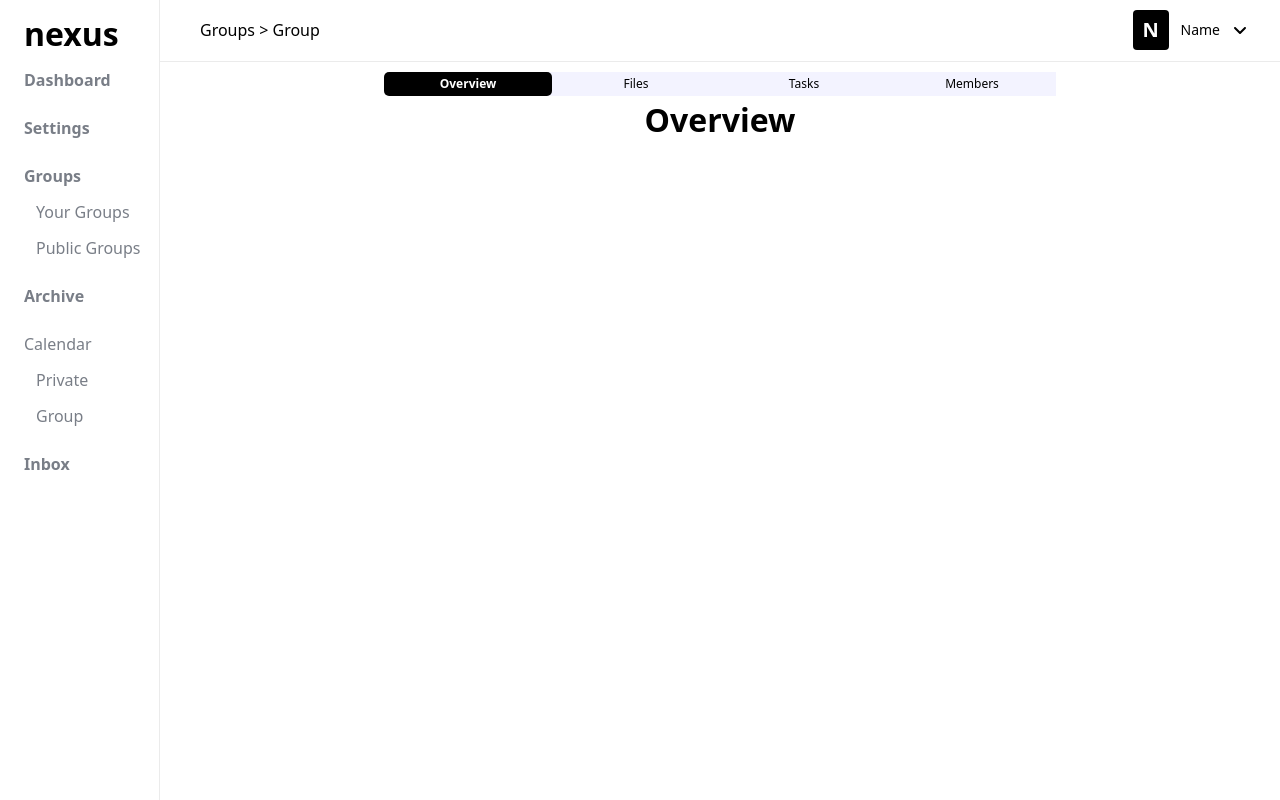
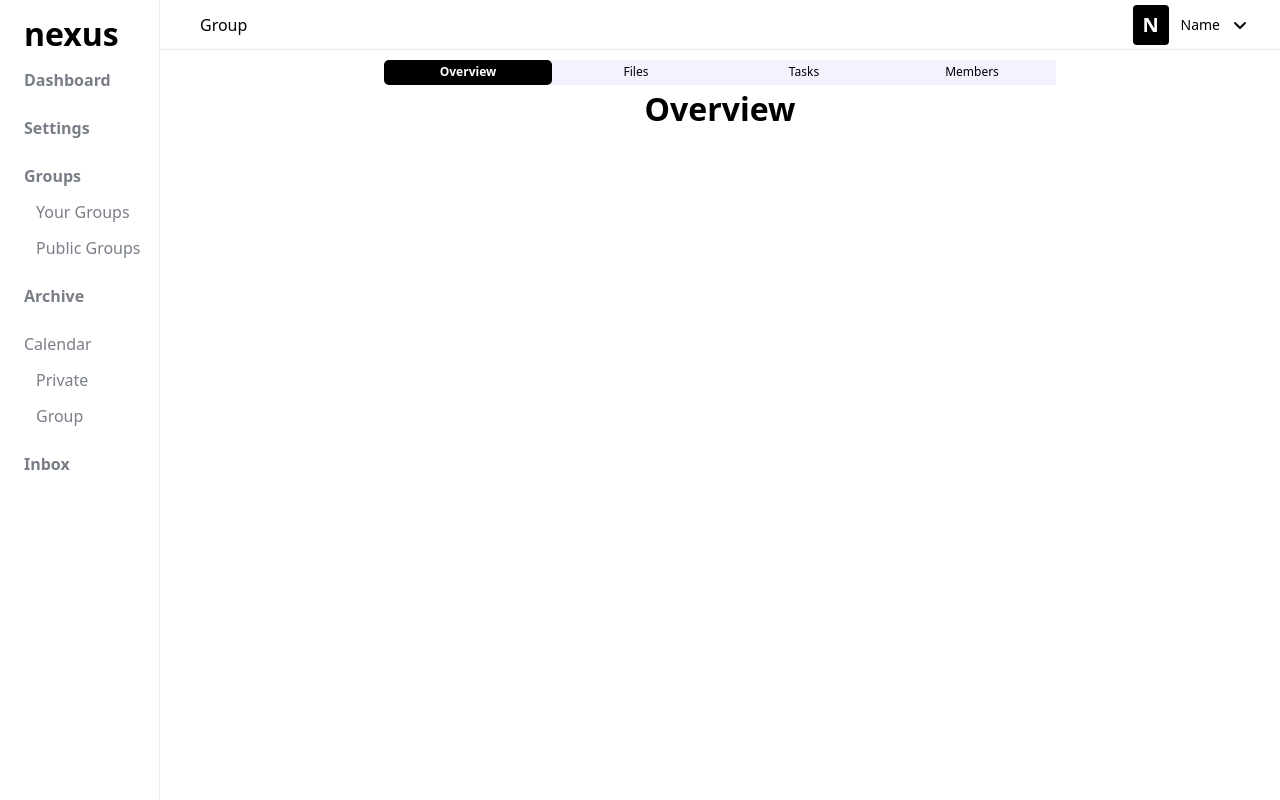
Before and after one commit to mebz2/nexus, a React (Vite) app in the folder client/: page /group in a window 1280 px wide. Built offline with nearby package versions, Linux system fonts and the light colour scheme.

Commit message:
Bread crumbs working.

```diff
--- /dev/null
+++ b/client/src/components/Breadcrumbs.tsx
@@ -0,0 +1,13 @@
+import { FaAngleRight } from "react-icons/fa6";
+type BreadcrumbsProps = {
+	path: string;
+};
+const Breadcrumbs = ({ path }: BreadcrumbsProps) => {
+	const arr: string[] = path.split(",");
+	return (
+		<div>
+			<p className="flex items-center text-lg font-semibold border h-full"></p>
+		</div>
+	);
+};
+export default Breadcrumbs;
--- a/client/src/components/Layout/Layout.tsx
+++ b/client/src/components/Layout/Layout.tsx
@@ -3,18 +3,17 @@ import { Activity, type ReactNode } from "react";
 import Sidebar from "./Sidebar";
 
 type LayoutProps = {
-	path: string;
 	children: ReactNode;
 };
 
-function Layout({ children, path }: LayoutProps) {
+function Layout({ children }: LayoutProps) {
 	return (
 		<div className="grid grid-cols-[1fr_7fr] bg-white h-screen">
 			<Activity mode="visible">
 				<Sidebar />
 			</Activity>
-			<div className="grid grid-rows-[1fr_7fr] md:grid-rows-[1fr_12fr] h-screen">
-				<Navbar path={path} />
+			<div className="grid grid-rows-[1fr_7fr] md:grid-rows-[1fr_15fr] h-screen">
+				<Navbar />
 				<div className="h-full w-full ">{children}</div>
 			</div>
 		</div>
--- a/client/src/components/Layout/Navbar.tsx
+++ b/client/src/components/Layout/Navbar.tsx
@@ -1,7 +1,10 @@
-import { Link } from "react-router-dom";
+import { Link, useLocation } from "react-router-dom";
 import { FaAngleDown } from "react-icons/fa6";
 
-const Navbar = ({ path }: { path: string }) => {
+const Navbar = () => {
+	const location = useLocation();
+	const path = location.pathname.replace("/", "");
+
 	return (
 		<div
 			className="
@@ -11,7 +14,7 @@ const Navbar = ({ path }: { path: string }) => {
 		>
 			{/*bread crumbs*/}
 			<div>
-				<p className="">{path}</p>
+				<p>{path.charAt(0).toUpperCase() + path.slice(1)}</p>
 			</div>
 
 			{/*user name and dropdown*/}
--- a/client/src/components/index.ts
+++ b/client/src/components/index.ts
@@ -1,4 +1,5 @@
 export { default as Button } from "./Button";
+export { default as BreadCrumbs } from "./Breadcrumbs";
 export { default as FormHeader } from "./FormHeader";
 export { default as Textfield } from "./Textfield";
 export { default as SearchBar } from "./SearchBar";
--- a/client/src/pages/Archive/Archive.tsx
+++ b/client/src/pages/Archive/Archive.tsx
@@ -2,7 +2,7 @@ import { Layout } from "../../components";
 
 function Archive() {
 	return (
-		<Layout path="Archive">
+		<Layout>
 			<h1>Archive</h1>
 		</Layout>
 	);
--- a/client/src/pages/Calendar/Calendar.tsx
+++ b/client/src/pages/Calendar/Calendar.tsx
@@ -2,7 +2,7 @@ import { Layout } from "../../components";
 
 function Calendar() {
 	return (
-		<Layout path="Calendar">
+		<Layout>
 			<h1>Calendar</h1>
 		</Layout>
 	);
--- a/client/src/pages/Dashboard/Dashboard.tsx
+++ b/client/src/pages/Dashboard/Dashboard.tsx
@@ -7,7 +7,7 @@ import { BiSolidArchiveIn } from "react-icons/bi";
 
 export default function Dashboard() {
 	return (
-		<Layout path="Home">
+		<Layout>
 			{/*content*/}
 			<div className="flex flex-col items-start p-20 md:items-center h-full ">
 				{/*welcome back message*/}
--- a/client/src/pages/Group/Group.tsx
+++ b/client/src/pages/Group/Group.tsx
@@ -5,7 +5,7 @@ import { Layout, GroupButton } from "../../components";
 export default function Group() {
 	const [active, setActive] = useState<string>("Overview");
 	return (
-		<Layout path="Groups > Group">
+		<Layout>
 			{/*content*/}
 			<div className="flex h-full flex-col items-center">
 				{/*navbar*/}
--- a/client/src/pages/Groups/Groups.tsx
+++ b/client/src/pages/Groups/Groups.tsx
@@ -3,7 +3,7 @@ import { MockGroups } from "../../mocks/";
 
 function Groups() {
 	return (
-		<Layout path="Groups">
+		<Layout>
 			<div className="flex flex-col items-center gap-2.5 h-full  ">
 				<SearchBar />
 				<div
--- a/client/src/pages/Inbox/Inbox.tsx
+++ b/client/src/pages/Inbox/Inbox.tsx
@@ -2,7 +2,7 @@ import { Layout } from "../../components";
 
 function Inbox() {
 	return (
-		<Layout path="Inbox">
+		<Layout>
 			<h1>Inbox</h1>
 		</Layout>
 	);
--- a/client/src/pages/Settings/Settings.tsx
+++ b/client/src/pages/Settings/Settings.tsx
@@ -2,7 +2,7 @@ import { Layout } from "../../components";
 
 function Settings() {
 	return (
-		<Layout path="Settings">
+		<Layout>
 			<h1>Settings</h1>
 		</Layout>
 	);
```
